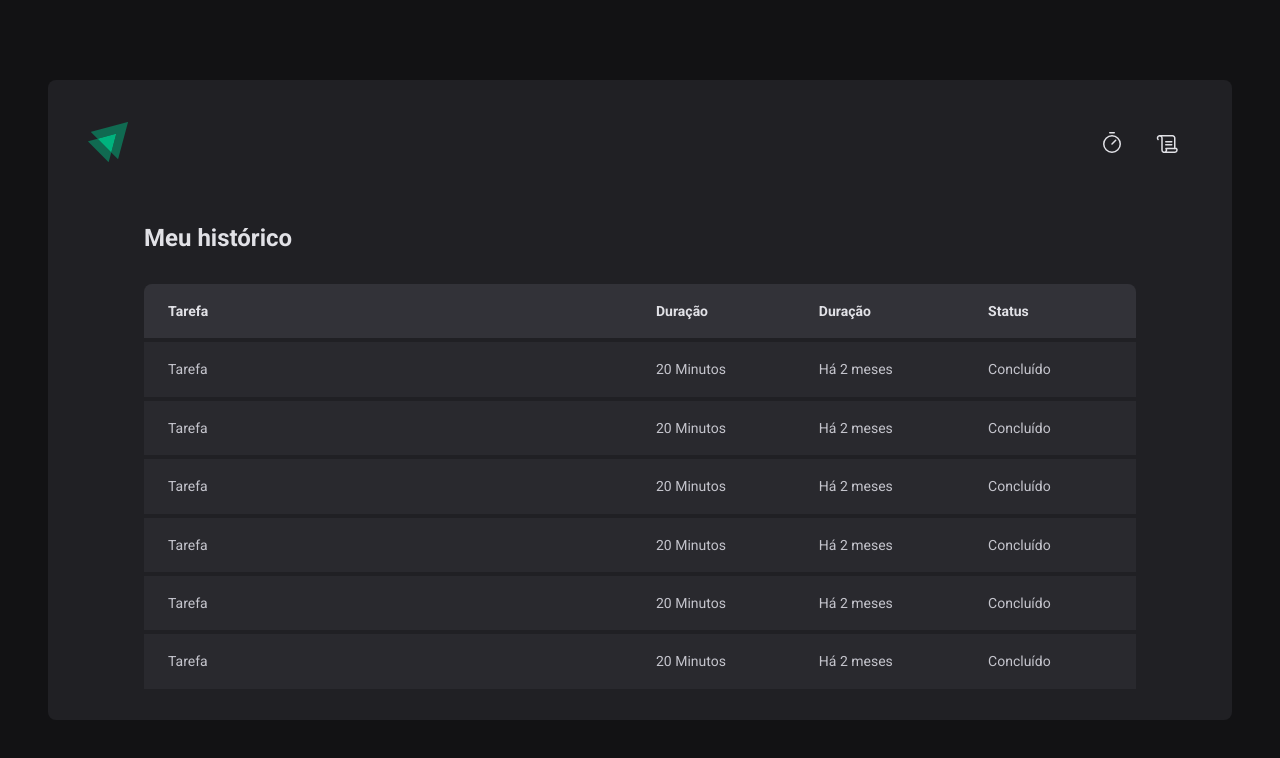
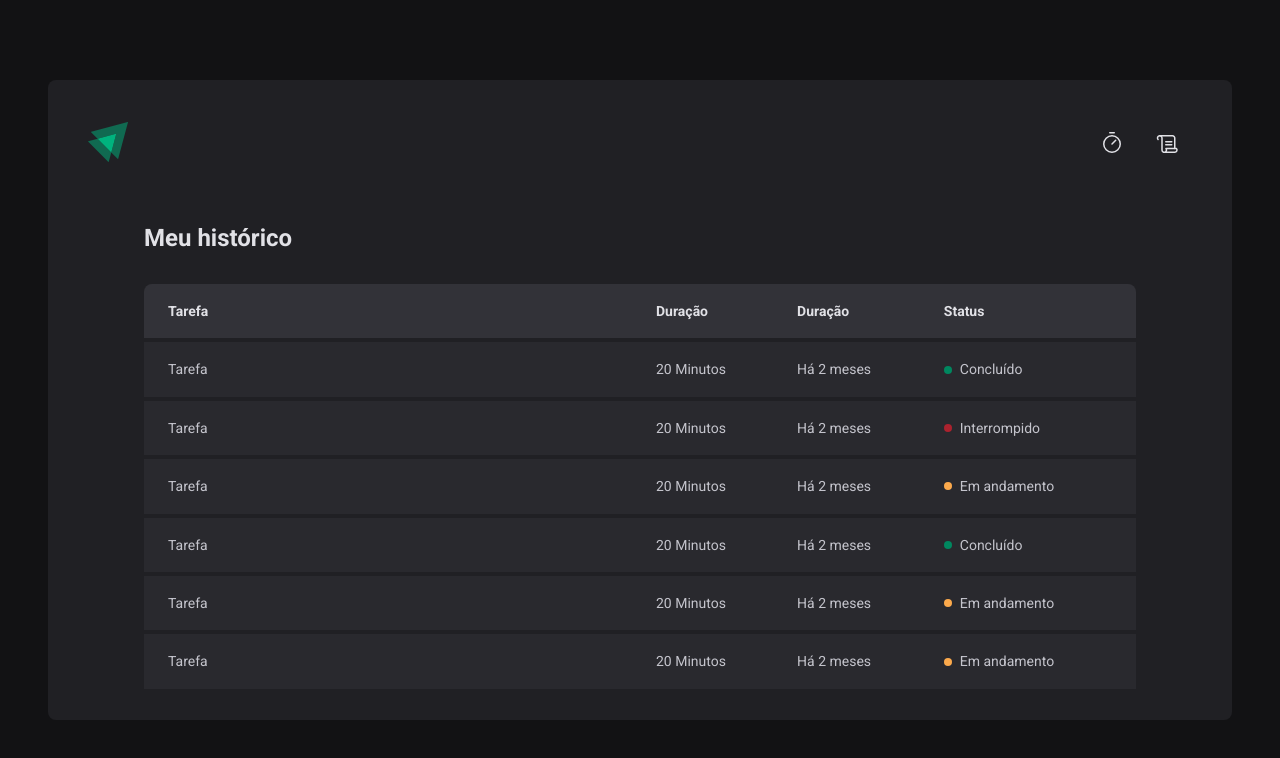
Before and after one commit to augustomarsola/02-newignite-timer, a React (Vite) app: page /history in a window 1280 px wide. Shown: the top 758 px of the page. Built offline with nearby package versions, Linux system fonts and the light colour scheme.

Commit message:
Created the status info show

```diff
--- a/src/pages/History/index.tsx
+++ b/src/pages/History/index.tsx
@@ -1,4 +1,4 @@
-import { HistoryContainer, HistoryList } from './styles'
+import { HistoryContainer, HistoryList, Status } from './styles'
 
 export function History() {
   return (
@@ -20,37 +20,49 @@
               <td>Tarefa</td>
               <td>20 Minutos</td>
               <td>Há 2 meses</td>
-              <td>Concluído</td>
+              <td>
+                <Status statusColor="green">Concluído</Status>
+              </td>
             </tr>
             <tr>
               <td>Tarefa</td>
               <td>20 Minutos</td>
               <td>Há 2 meses</td>
-              <td>Concluído</td>
+              <td>
+                <Status statusColor="red">Interrompido</Status>
+              </td>
             </tr>
             <tr>
               <td>Tarefa</td>
               <td>20 Minutos</td>
               <td>Há 2 meses</td>
-              <td>Concluído</td>
+              <td>
+                <Status statusColor="yellow">Em andamento</Status>
+              </td>
             </tr>
             <tr>
               <td>Tarefa</td>
               <td>20 Minutos</td>
               <td>Há 2 meses</td>
-              <td>Concluído</td>
+              <td>
+                <Status statusColor="green">Concluído</Status>
+              </td>
             </tr>
             <tr>
               <td>Tarefa</td>
               <td>20 Minutos</td>
               <td>Há 2 meses</td>
-              <td>Concluído</td>
+              <td>
+                <Status statusColor="yellow">Em andamento</Status>
+              </td>
             </tr>
             <tr>
               <td>Tarefa</td>
               <td>20 Minutos</td>
               <td>Há 2 meses</td>
-              <td>Concluído</td>
+              <td>
+                <Status statusColor="yellow">Em andamento</Status>
+              </td>
             </tr>
           </tbody>
         </table>
--- a/src/pages/History/styles.ts
+++ b/src/pages/History/styles.ts
@@ -60,3 +60,27 @@
     }
   }
 `
+
+const STATUS_COLOR = {
+  yellow: 'yellow-500',
+  green: 'green-500',
+  red: 'red-500',
+} as const
+
+interface StatusProps {
+  statusColor: keyof typeof STATUS_COLOR
+}
+
+export const Status = styled.span<StatusProps>`
+  display: flex;
+  align-items: center;
+  gap: 0.5rem;
+
+  &::before {
+    content: '';
+    width: 0.5rem;
+    height: 0.5rem;
+    border-radius: 9999px;
+    background: ${(props) => props.theme[STATUS_COLOR[props.statusColor]]};
+  }
+`
```
